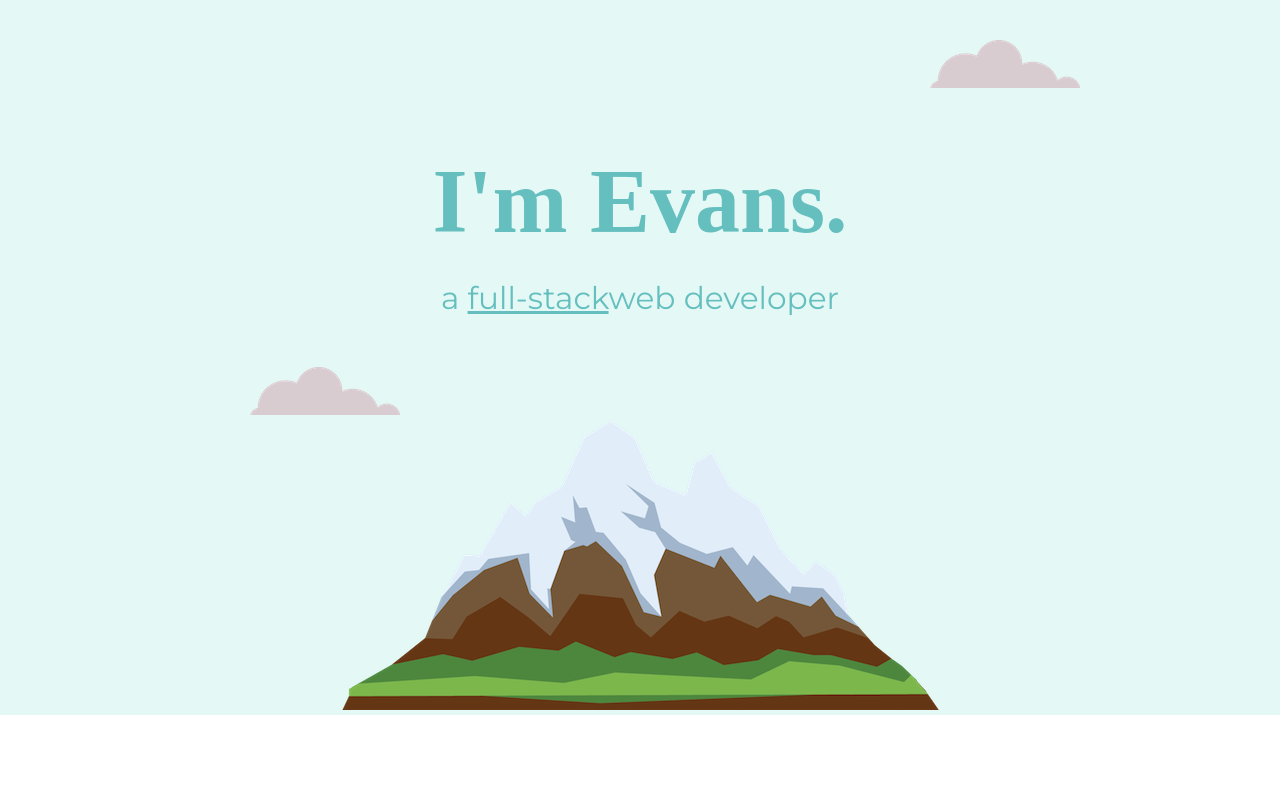
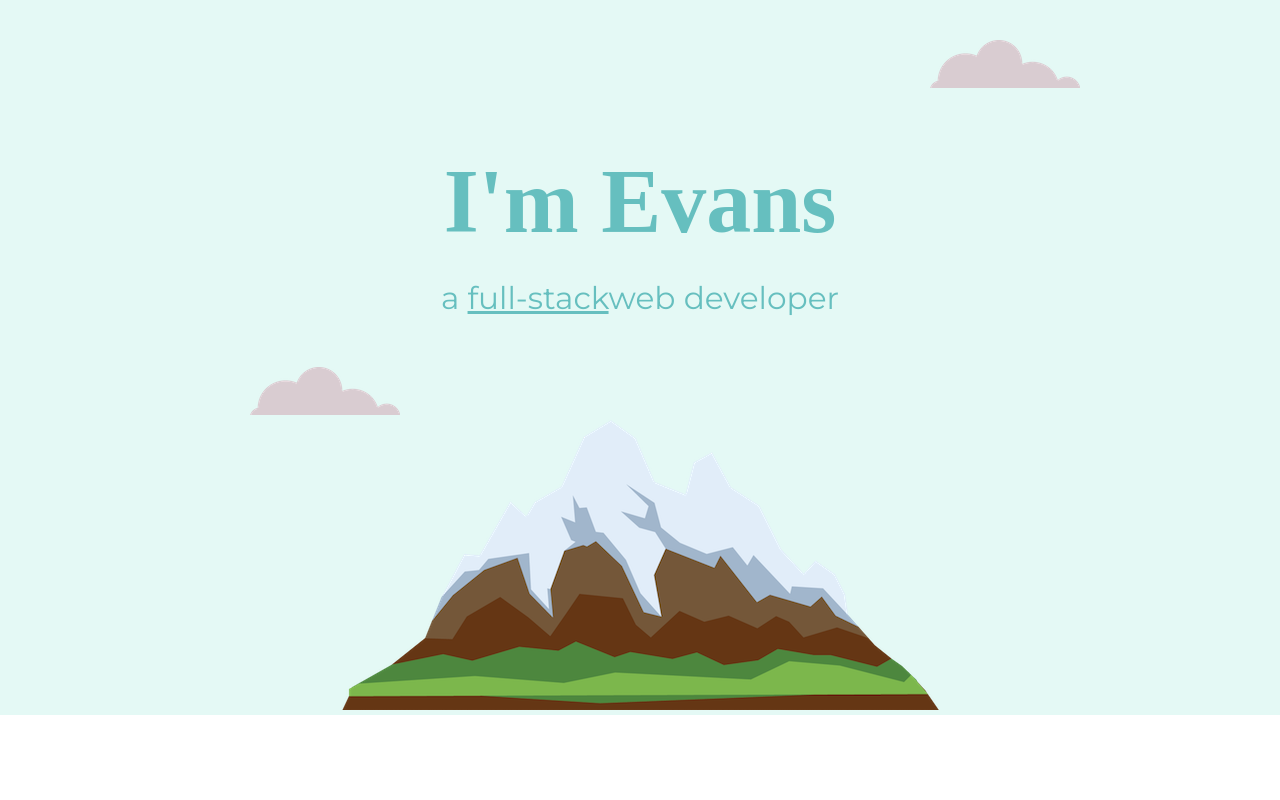
Before and after one commit to AgEvans19/Personalcv, a plain HTML site: page index.html in a window 1280 px wide. Shown: the top 800 px of the page. Drawn offline with Linux system fonts and the light colour scheme; a web font is replaced by a local one.

Commit message:
Update index.html
Edited

```diff
--- a/index.html
+++ b/index.html
@@ -12,7 +12,7 @@
     <body>
     	<div class="top-container">
     			<img class="top-cloud" src="cloud.png" alt="cloud-img">
-    			<h1>I'm Evans.</h1>
+    			<h1>I'm Evans</h1>
 		    	<h2>a <span class="pro">full-stack</span>web developer</h2>
 		    	<img class="bottom-cloud" src="cloud.png" alt="cloud-img">
 		    	<img src="mountain.png" alt="Mountain-img">
```
